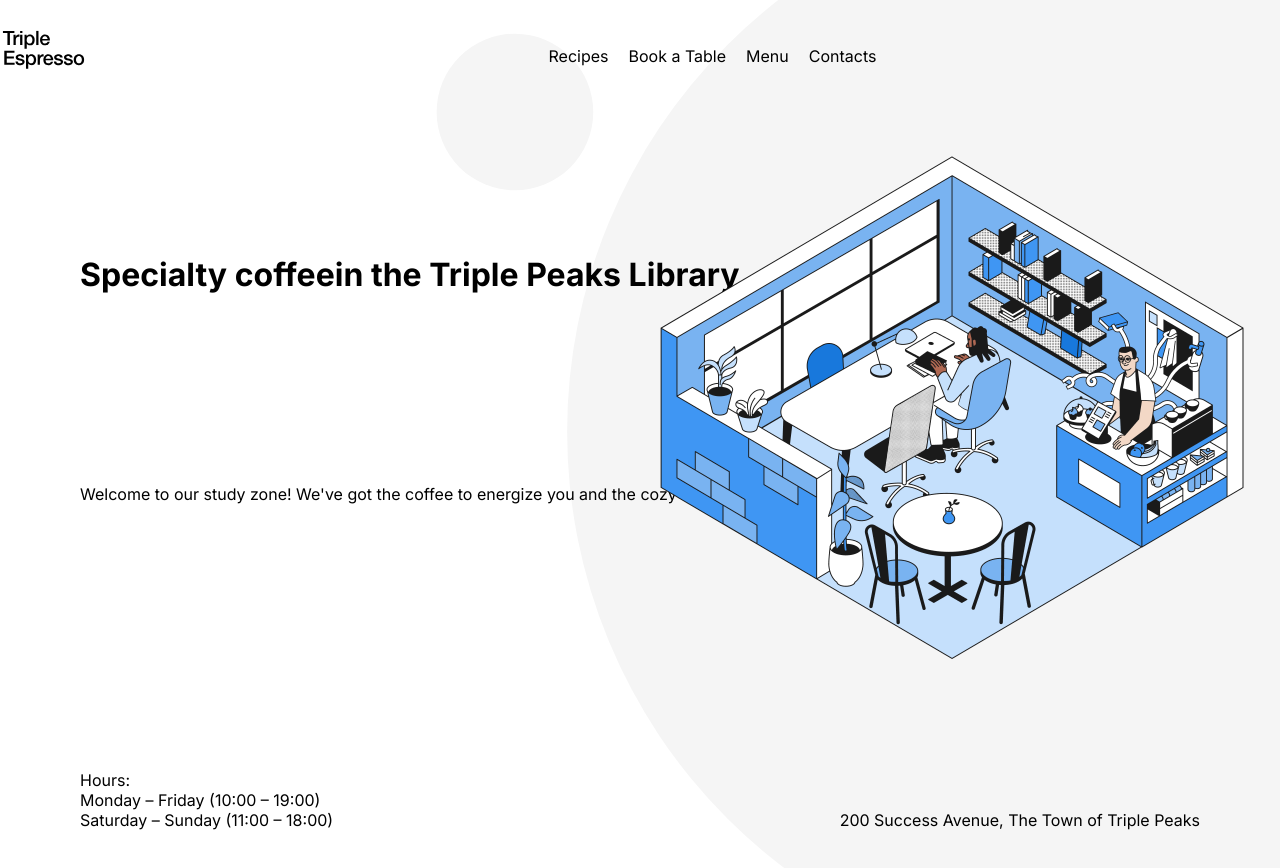
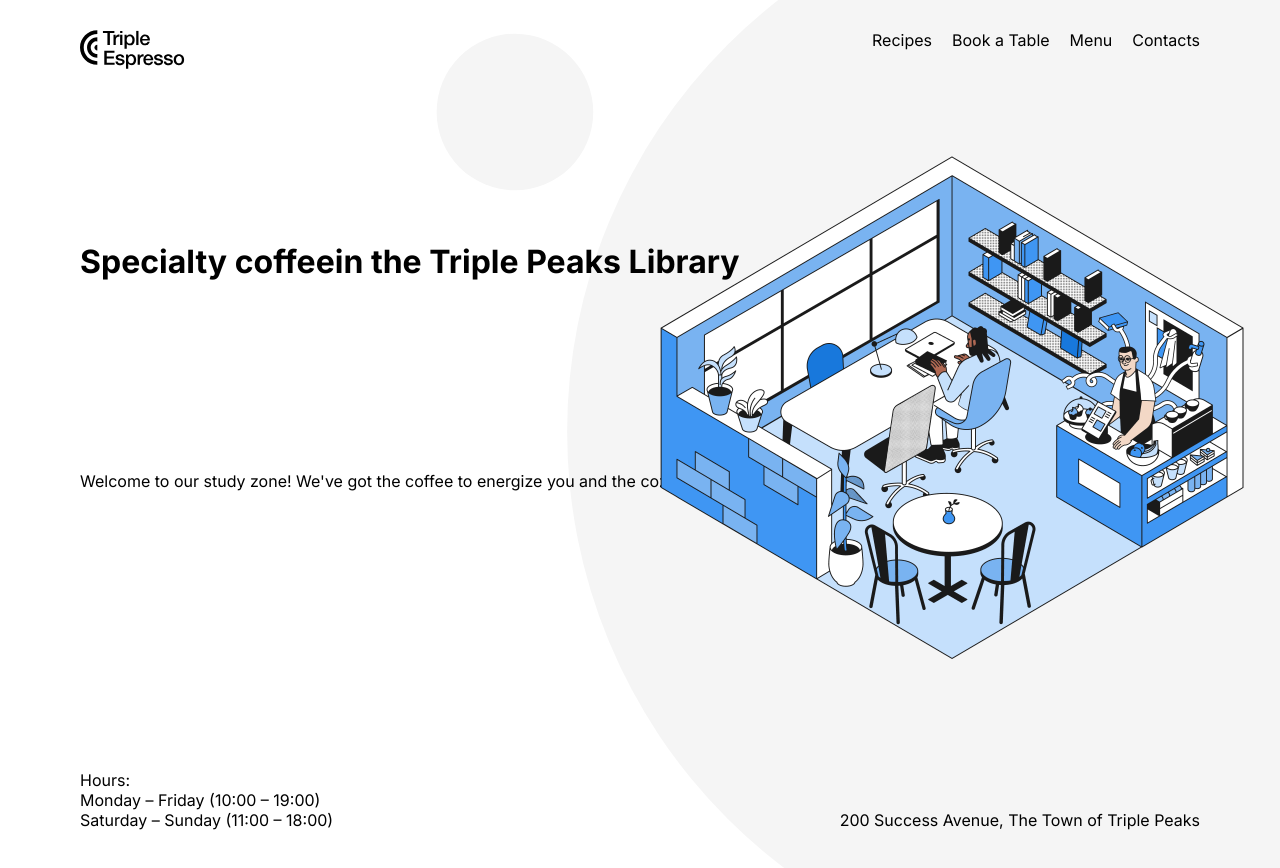
Before and after one commit to Keita430/se_project_coffeeshop, a plain HTML site: page index.html in a window 1280 px wide. Drawn offline with Linux system fonts and the light colour scheme.

Commit message:
css html nav update

```diff
--- a/index.html
+++ b/index.html
@@ -21,13 +21,11 @@
     <div class="page">
       <header class="header">
         <nav class="nav">
-          <nav class="nav__logo">
-            <img
-              src="./images/logo_coffeeshop_dark.svg"
-              alt="Tripleten logo"
-              class="nav__logo"
-            />
-          </nav>
+          <img
+            src="./images/logo_coffeeshop_dark.svg"
+            alt="Tripleten logo"
+            class="nav__logo"
+          />
           <ul class="nav__links">
             <li>
               <a class="nav__link" href="">Recipes</a>
@@ -42,7 +40,6 @@
               <a class="nav__link" href="">Contacts</a>
             </li>
           </ul>
-          <nav class="nav__link"></nav>
         </nav>
         <h1 class="header__title">
           <span class="header__span-accent">Specialty coffee</span>in the Triple
--- a/pages/index.css
+++ b/pages/index.css
@@ -41,7 +41,6 @@
 
 .header__paragraph {
   margin: 0;
-  padding: 0;
 }
 
 .nav {
@@ -50,16 +49,16 @@
 }
 
 .nav__logo {
-  position: relative;
   width: 105px;
   height: 39px;
-  left: -50px;
 }
 
 .nav__links {
   display: flex;
   list-style-type: none;
   gap: 20px;
+  padding: 0;
+  margin: 0;
 }
 
 .nav__link {
```
